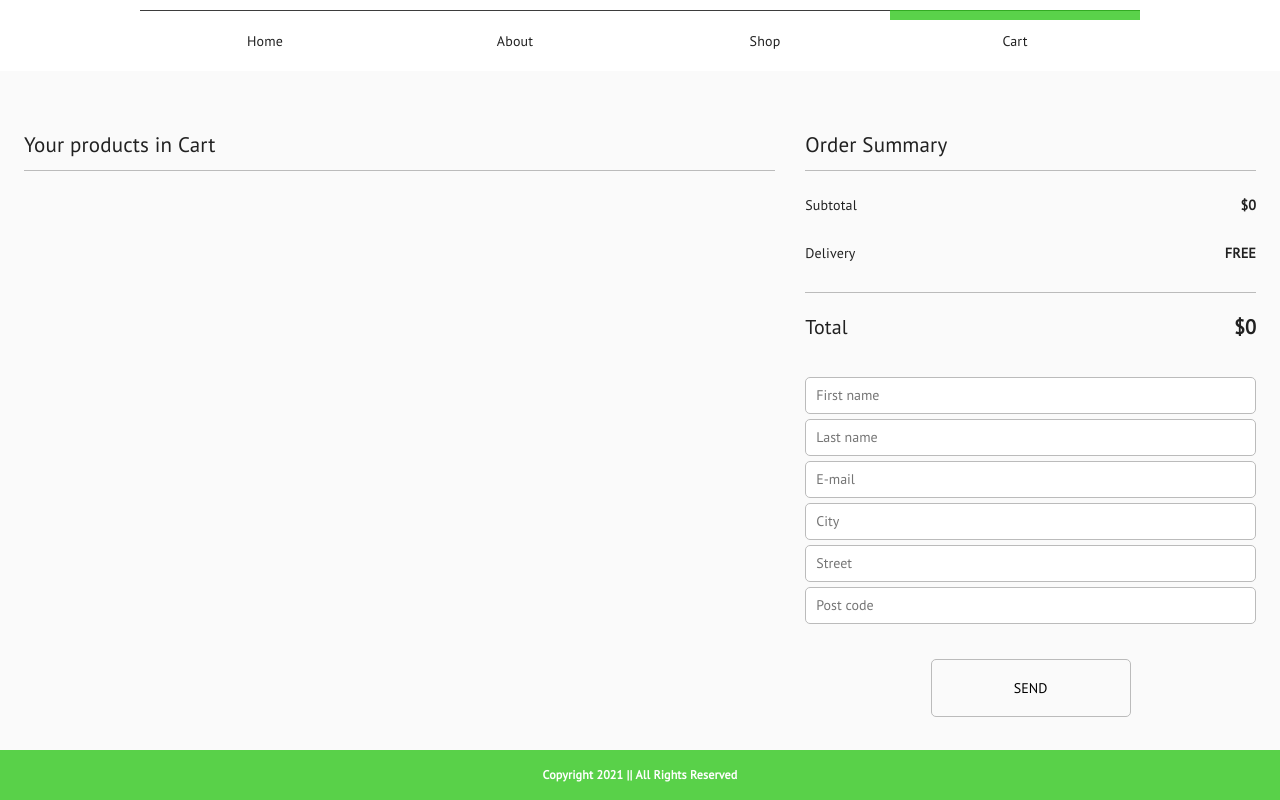
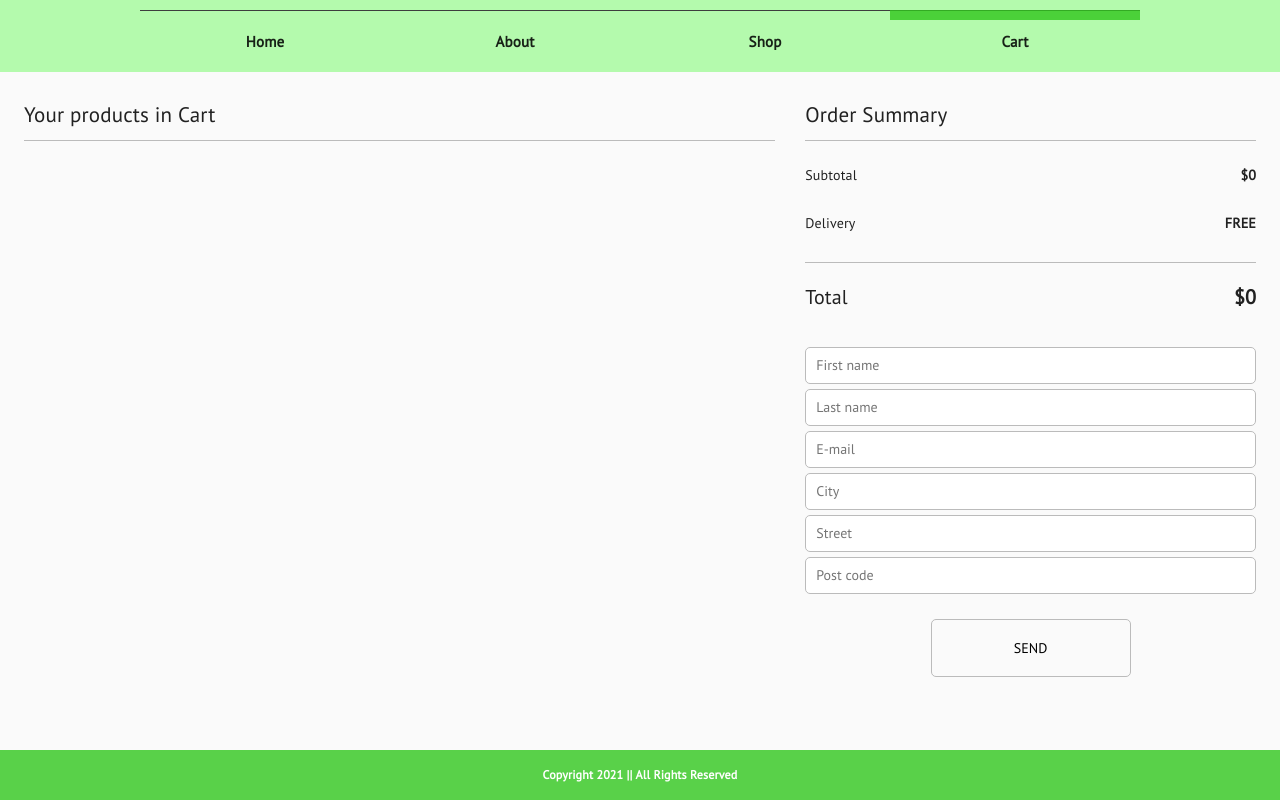
Before and after one commit to dygus4/shop-1, a React (Create React App) app: page /cart in a window 1280 px wide. Built offline with nearby package versions, Linux system fonts and the light colour scheme.

Commit message:
Finish project

```diff
--- a/src/components/common/NavButton/NavButton.module.scss
+++ b/src/components/common/NavButton/NavButton.module.scss
@@ -7,6 +7,8 @@
   display: inline-block;
   text-align: center;
   position: relative;
+  font-size: 15px;
+  font-weight: 900;
 
   &::before {
     content: "";
--- a/src/components/features/Box/Box.module.scss
+++ b/src/components/features/Box/Box.module.scss
@@ -2,7 +2,7 @@
 
 .root {
     width: 400px;
-    height: 600px;
+    height: 400px;
     flex: 1;
     padding: 2px 10px;
 
@@ -13,10 +13,10 @@
 
     .imageWrapper {
       width: 100%;
-      height: 500px;
+      height: 200px;
 
       img {
-        object-fit: contain;
+        object-fit: cover;
         width: 100%;
         height: 100%;
       }
--- a/src/components/features/CartModal/CartModal.module.scss
+++ b/src/components/features/CartModal/CartModal.module.scss
@@ -5,7 +5,7 @@
 
   .cartHeader {
     color: $colorWhite;
-    background: $colorBlack;
+    background: $colorActiveGreen;
     width: 400px;
     position: relative;
 
@@ -62,7 +62,7 @@
       line-height: 250%;
       background-position: 100% 0;
       background-size: 300%;
-      background-image: linear-gradient(90deg, $colorBlack 50%, transparent 10%);
+      background-image: linear-gradient(90deg, $colorActiveGreen 50%, transparent 10%);
 
       &:hover {
         background-position: 0 100%;
--- a/src/components/features/ShopBox/ShopBox.module.scss
+++ b/src/components/features/ShopBox/ShopBox.module.scss
@@ -24,7 +24,7 @@
       text-align: center;
     }
     .cartButton{
-      background: $colorBlack;
+      background: $colorGreen;
       display: flex;
       align-items: center;
       justify-content: center;
@@ -32,6 +32,9 @@
       height: 40px;
       color: $colorWhite;
       cursor: pointer;
-      margin-top: 10px;
+
+      &:hover{
+        background: $colorActiveGreen;
+      }
     }
   }
--- a/src/components/layout/Header/Header.module.scss
+++ b/src/components/layout/Header/Header.module.scss
@@ -4,7 +4,7 @@
     padding-top: 10px;
     position: fixed;
     z-index: 999;
-    background: #fff;
+    background: rgb(180, 250, 173);
     width: 100%;
 
     .container {
--- a/src/components/views/Cart/Cart.module.scss
+++ b/src/components/views/Cart/Cart.module.scss
@@ -1,7 +1,7 @@
 @import '../../../styles/settings.scss';
 
 .root {
-    padding-top: 130px;
+    padding-top: 100px;
     min-height: calc(100vh - 50px);
     display: flex !important;
     position: relative;
@@ -60,7 +60,7 @@
         text-align: center;
 
         .btn {
-          margin-top: 30px;
+          margin-top: 20px;
           width: 200px;
           padding: 20px 0;
           cursor: pointer;
--- a/src/components/views/Homepage/Homepage.module.scss
+++ b/src/components/views/Homepage/Homepage.module.scss
@@ -106,11 +106,12 @@
 
     }
     .productsWrapper {
+      margin-top: -50px;
       h1 {
         text-align: center;
         color: $colorGrey;
         font-weight: 100;
-        margin-bottom: 23px;
+        margin-bottom: 50px;
       }
       .boxesWrapper {
         display: flex;
--- a/src/components/views/Product/Product.module.scss
+++ b/src/components/views/Product/Product.module.scss
@@ -103,11 +103,11 @@
         }
 
         .btn:nth-of-type(2){
-          background: $colorBlack;
+          background: $colorGreen;
           color: $colorWhite;
 
           &:hover{
-            background: $colorGrey;
+            background: $colorActiveGreen;
           }
         }
         .btn:nth-of-type(1){
```
